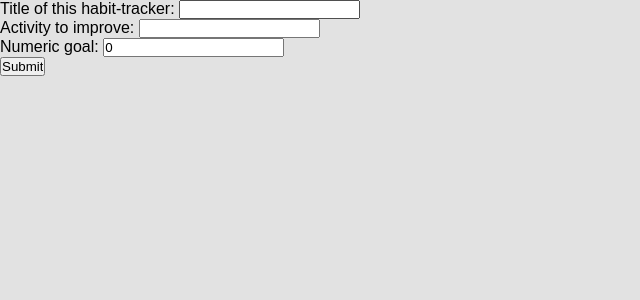
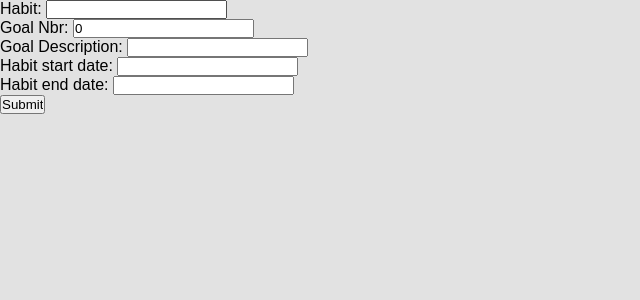
Before and after one commit to momentum-cohort-2020-01/habit-tracker-team-texas-longhorn, a Django app: page /new_habit/ in a window 1280 px wide. Shown: the top 300 px of the page, without its empty margins (0-640 px from the left). Run offline with Django 3.2, Linux system fonts and the light colour scheme; some web fonts are replaced.

Commit message:
revise model, form

```diff
--- a/habittracker/forms.py
+++ b/habittracker/forms.py
@@ -1,24 +1,28 @@
 from django.forms import ModelForm
 from .models import Habit, Activity
 from django.utils.translation import ugettext_lazy as _
+from datetime import datetime
+
 
 class HabitForm (ModelForm):
     class Meta:
         model = Habit
-        fields = ('name', 'goal_text', 'goal_nbr')
+        fields = ('name', 'goal_nbr', 'goal_description',
+                  'start_date', 'end_date')
         labels = {
-            'name': _('Title of this habit-tracker:'),
-            'goal_text': _('Activity to improve:'),
-            'goal_nbr': _('Numeric goal:'),
+            'name': _('Habit:'),
+            'goal_nbr': _('Goal Nbr:'),
+            'goal_description': _('Goal Description:'),
+            'start_date': _('Habit start date:'),
+            'end_date': _('Habit end date:'),
         }
+
 
 class ActivityForm (ModelForm):
     class Meta:
         model = Activity
-        fields = ('category', 'result', 'habit')
+        fields = ('habit', 'result_nbr')
         labels = {
-            'category': _('Activity:'),
-            'habit': _('Select habit you worked on:'),
-            'result': _('Numeric result for today:'),
+            'habit': _('Habit:'),
+            'result_nbr': _('Enter your actual result'),
         }
-        # will need to pass Habit.goal_text as context
--- a/habittracker/models.py
+++ b/habittracker/models.py
@@ -1,36 +1,49 @@
 from django.db import models
 from django.contrib.auth.models import User
+from datetime import datetime
 
 
 class Habit(models.Model):
     name = models.CharField(max_length=60)
-    goal_text = models.CharField(max_length=60, null=True, blank=True)
     goal_nbr = models.IntegerField(default=0, null=True, blank=True)
+    goal_description = models.CharField(max_length=60, null=True, blank=True)
+    start_date = models.DateField()
+    end_date = models.DateField()
     created_at = models.DateTimeField(auto_now_add=True)
     updated_at = models.DateTimeField(auto_now=True)
     user = models.ForeignKey(
         User, related_name="habit", on_delete=models.CASCADE)
 
-    def __str__ (self):
-        return f'Goal: {self.goal_text} Target Number: {self.goal_nbr}'
+    @property
+    def duration(self):
+        delta = end_date - start_date
+        return f'{ delta } days'
+
+    def __str__(self):
+        return f"Your chosen habit is {self.name}, with a goal of {self.goal_nbr} {self.goal._description} for {self.duration} days, from {self.start_date} to {self.end_date}"
 
 
 class Activity(models.Model):
     # name = models.CharField(max_length=60)
-    category = models.CharField(max_length=60, null=True, blank=True)
+    result_nbr = models.IntegerField(default=0, null=True, blank=True)
     created_at = models.DateField(auto_now_add=True)
     updated_at = models.DateField(auto_now=True)
-    result = models.IntegerField(default=0, null=True, blank=True)
     user = models.ForeignKey(
         User, related_name="activity", on_delete=models.CASCADE)
     habit = models.ForeignKey(
         'Habit', related_name="activity", on_delete=models.CASCADE)
 
+    @property
+    def diff_between_goal_result(self):
+        diff_nbr = result_nbr - self.habit.goal_nbr
+        return f'{ diff_nbr }'
+
     class Meta:
-        constraints = [models.UniqueConstraint(fields=['created_at', 'habit'], name='one_update_per_day'),]
+        constraints = [models.UniqueConstraint(
+            fields=['created_at', 'habit'], name='one_update_per_day'), ]
 
-    def __str__ (self):
-        return f'{self.name}'
+    def __str__(self):
+        return f"Today you achieved: {self.result_nbr} of your {self.habit.name} {self.habit.goal_description}"
 
 
 # class Record(models.Model):
--- a/habittracker/views.py
+++ b/habittracker/views.py
@@ -1,6 +1,7 @@
 from django.contrib.auth.decorators import login_required
 from django.shortcuts import render, redirect, get_object_or_404
 from django.http import HttpResponse
+from datetime import datetime
 
 from .models import Habit, Activity, User
 from .forms import HabitForm, ActivityForm
@@ -9,7 +10,7 @@ from .forms import HabitForm, ActivityForm
 @login_required
 def homepage(request):
     my_habits = Habit.objects.filter(user=request.user)
-    return render(request, 'habittracker/index.html', { 'my_habits': my_habits })
+    return render(request, 'habittracker/index.html', {'my_habits': my_habits})
 
 # def habits(request):
 #     habits = Habit.objects.all()
```
Also changed, not shown: habittracker/templates/habittracker/index.html (+14 -2 lines), habittracker/migrations/0007_auto_20200306_1653.py (added).
